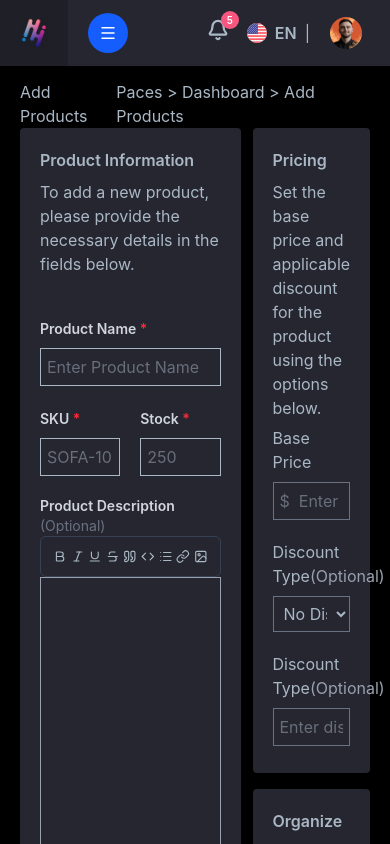
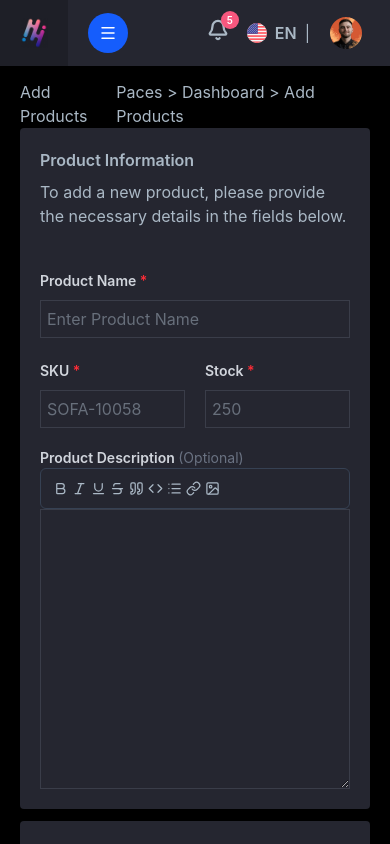
Before and after one commit to Husnainawm/Paces-Ecommerence-Admin-panel, a React (Vite) app: page /addproduct in a window 390 px wide. Built offline with nearby package versions, Linux system fonts and the light colour scheme.

Commit message:
final version of form

```diff
--- a/src/Component/Products Pages/AddItem.jsx
+++ b/src/Component/Products Pages/AddItem.jsx
@@ -5,7 +5,7 @@ import AddProductSectionTwo from './AddProductSectionTwo'
 const AddItem1 = () => {
   return (
     <>
-    <div className='grid gap-3 mt-5 grid-cols-[63%_auto]'>
+    <div className='grid gap-3 mt-5 lg:grid-cols-[63%_auto]'>
       <AddProductSectionOne/>
       <AddProductSectionTwo/>
     </div>
--- a/src/Component/Products Pages/AddProductSectionOne.jsx
+++ b/src/Component/Products Pages/AddProductSectionOne.jsx
@@ -1,14 +1,37 @@
-import React from 'react'
+import React, { useState } from 'react'
 import {
     Bold, Italic, Underline, Strikethrough, Quote,
-    Code, List, Link as LinkIcon, ImageIcon,CloudUpload
+    Code, List, Link as LinkIcon, ImageIcon, CloudUpload
 } from "lucide-react";
 
 
 const AddProductSectionOne = () => {
+    const [file, setFile] = useState([])
+
+    function handleFile(e) {
+        const Evntval =Array.from(e.target.files);
+        setFile([...file, ...Evntval]);
+
+    }
+
+    function removefile(idx) {
+        const newfiles = file.filter((_,i)=> i !==idx);
+        setFile(newfiles)
+    }
+
+    const Dragingfun = (e)=>{
+        e.preventDefault()
+    }
+
+    const Drageve = (e)=>{
+        e.preventDefault();
+        const newfile= e.dataTransfer.files;
+        setFile([...file, ...newfile]);
+    }
+
     return (
         <div className='w-full grid grid-cols-1 gap-3'>
-            <div className='p-5 border-solid rounded grid gap-10  bg-backCol'>
+            <div className='p-5 rounded grid gap-10  bg-backCol'>
                 <div>
                     <h4 className='font-semibold mb-2'>Product Information</h4>
                     <p>To add a new product, please provide the necessary details in the fields below.</p>
@@ -18,19 +41,19 @@ const AddProductSectionOne = () => {
                         <label htmlFor="productName" className="text-sm font-semibold text-gray-300">
                             Product Name <span className="text-red-500">*</span>
                         </label>
-                        <input id='productName' className='w-full p-1.5 mt-2 border border-textCol' type="text" placeholder='Enter Product Name' />
+                        <input id='productName' className='w-full p-1.5 mt-2 border border-gray-500/30' type="text" placeholder='Enter Product Name' />
                     </div>
                     <div className='col-start-1'>
                         <label htmlFor="productSKU" className="text-sm font-semibold text-gray-300">
                             SKU <span className="text-red-500">*</span>
                         </label>
-                        <input id='productSKU' className='w-full p-1.5 mt-2 border border-textCol' type="text" placeholder='SOFA-10058' />
+                        <input id='productSKU' className='w-full p-1.5 mt-2 border border-gray-500/30' type="text" placeholder='SOFA-10058' />
                     </div>
                     <div className='col-start-2'>
                         <label htmlFor="productStock" className="text-sm font-semibold text-gray-300">
                             Stock <span className="text-red-500">*</span>
                         </label>
-                        <input id='productSKU' className='w-full p-1.5 mt-2 border border-textCol' type="text" placeholder='250' />
+                        <input id='productSKU' className='w-full p-1.5 mt-2 border border-gray-500/30' type="text" placeholder='250' />
                     </div>
                     <div className='col-start-1 col-end-3 flex flex-col'>
                         <label className="text-sm font-semibold text-gray-300">
@@ -49,22 +72,38 @@ const AddProductSectionOne = () => {
                             <ImageIcon size={15} />
                         </div>
 
-                        <textarea className='h-70 border border-gray-400'>
+                        <textarea className='h-70 border border-gray-500/30'>
 
                         </textarea>
 
                     </div>
                 </div>
             </div>
-            <div className='p-5 border-solid rounded grid gap-10  bg-backCol'>
+            <div  onDragEnter={Dragingfun} onDragOver={Dragingfun} onDrop={Drageve} className='p-5 border-solid rounded grid gap-10  bg-backCol'>
                 <div>
                     <h4 className='font-semibold mb-2'>Product Image</h4>
                     <p>To upload a product image, please use the option below to select and upload the relevant file.</p>
                 </div>
+                <label id='Input' className='h-90 flex flex-col gap-4 pb-10 border border-gray-400/40 border-dashed items-center justify-center'>
+                    <div className=' flex items-center justify-center rounded-full h-10 w-10 bg-blue-400/40 text-blue-400'>
+                        <CloudUpload />
+                    </div>
+                    <h4 className='text-xl font-medium'>Drop files here or click to upload.</h4>
+                    <p>You can drag images here, or browse files via the button below.</p>
+                    <input onChange={handleFile} type="file" id='Input' multiple className='hidden' />
+                    <label htmlFor='Input' className='px-4 py-0.5 border border-gray-400 hover:border-blueCol hover:text-blueCol transition delay-100'>Browse Images</label>
+                </label>
                 <div>
-                        <label htmlFor="file">
-                        </label>
-                        <input className='h-70 w-full border border-gray-400' type="file"/>
+                    {file.map((file, idx) => {
+                        return (
+                            <div key={idx} className=' flex justify-between items-center'>
+                                <div className=' flex gap-3 mb-2 items-center'>
+                                    <div className='h-8 w-8 object-cover'> <img src={URL.createObjectURL(file)} alt={file.name} /></div>
+                                    <p >{file.name}</p>
+                                </div>
+                         <button onClick={()=>removefile(idx)} className="flex items-center justify-center bg-red-400/50 w-6 h-6 pb-2 rounded-full text-white text-2xl">x</button>                                </div>
+                        )
+                    })}
                 </div>
 
             </div>
--- a/src/Component/Products Pages/AddProductSectionTwo.jsx
+++ b/src/Component/Products Pages/AddProductSectionTwo.jsx
@@ -11,7 +11,7 @@ const AddProductSectionTwo = () => {
                 <div className='flex flex-col gap-5'>
                     <div>
                         <label htmlFor="base">Base Price</label><br />
-                        <input className='border border-gray-500 w-full mt-2 p-1.5' type="text" id='base' placeholder='$  Enter base price(eg..199.99)' />
+                        <input className='border border-gray-400/40 w-full mt-2 p-1.5' type="text" id='base' placeholder='$  Enter base price(eg..199.99)' />
                     </div>
                     <div>
                         <label htmlFor="base">Discount Type
@@ -20,7 +20,7 @@ const AddProductSectionTwo = () => {
                             </span>
                         </label>
                         <br />
-                        <select className='border border-gray-500 w-full mt-2 p-1.5' id="base">
+                        <select className='border border-gray-400/40 w-full mt-2 p-1.5' id="base">
                             <option>No Discount</option>
                             <option>Choice Discount</option>
                             <option>Flat Discount</option>
@@ -35,12 +35,12 @@ const AddProductSectionTwo = () => {
                             </span>
                         </label>
                         <br />
-                        <input className='border border-gray-500 w-full mt-2 p-1.5' type="text" placeholder='Enter discount amount or percentage' />
+                        <input className='border border-gray-400/40 w-full mt-2 p-1.5' type="text" placeholder='Enter discount amount or percentage' />
                     </div>
 
                 </div>
             </div>
-            <div className='p-5 h-150 w-full rounded grid grid-cols-1 gap-5  bg-backCol'>
+            <div className='p-5 h-170 lg:h-160 w-full rounded grid grid-cols-1 gap-5  bg-backCol'>
                 <div>
                     <h4 className='font-semibold mb-2'>Organize</h4>
                     <p>Organize your product by selecting the appropriate brand, category, sub-category, status, and tags.</p>
@@ -48,20 +48,20 @@ const AddProductSectionTwo = () => {
                 <div className='flex flex-col gap-2'>
                     <div>
                         <label htmlFor="base">Base Price</label><br />
-                        <input className='border border-gray-500 w-full mt-2 p-1.5' type="text" id='base' placeholder='$  Enter base price(eg..199.99)' />
+                        <input className='border border-gray-400/40 w-full mt-2 p-1.5' type="text" id='base' placeholder='$  Enter base price(eg..199.99)' />
                     </div>
                     <div>
                         <label htmlFor="base">Brand
                         </label>
                         <br />
-                        <input className='border border-gray-500 w-full mt-2 p-1.5' type="text" placeholder='Enter brand name' />
+                        <input className='border border-gray-400/40 w-full mt-2 p-1.5' type="text" placeholder='Enter brand name' />
 
                     </div>
                      <div>
                         <label htmlFor="base">Category
                         </label>
                         <br />
-                        <select className='border border-gray-500 w-full mt-2 p-1.5' id="base">
+                        <select className='border border-gray-400/40 w-full mt-2 p-1.5' id="base">
                             <option>Choice Category</option>
                             <option>Furniture</option>
                             <option>Electronics</option>
@@ -73,7 +73,7 @@ const AddProductSectionTwo = () => {
                         <label htmlFor="base">Sub Category
                         </label>
                         <br />
-                        <select className='border border-gray-500 w-full mt-2 p-1.5' id="base">
+                        <select className='border border-gray-400/40 w-full mt-2 p-1.5' id="base">
                             <option>Choice Sub Category</option>
                             <option>Chairs</option>
                             <option>Sofas</option>
@@ -85,7 +85,7 @@ const AddProductSectionTwo = () => {
                         <label htmlFor="base">Status
                         </label>
                         <br />
-                        <select className='border border-gray-500 w-full mt-2 p-1.5' id="base">
+                        <select className='border border-gray-400/40 w-full mt-2 p-1.5' id="base">
                             <option>Choice Status</option>
                             <option>Published</option>
                             <option>Inactive</option>
@@ -98,7 +98,7 @@ const AddProductSectionTwo = () => {
                          <label htmlFor="base">Tags
                         </label>
                         <br />
-                        <input className='border border-gray-500 w-full mt-2 p-1.5' type="text" placeholder='Enter Tags Seprated By commas' />
+                        <input className='border border-gray-400/40 w-full mt-2 p-1.5' type="text" placeholder='Enter Tags Seprated By commas' />
                     </div>
 
                 </div>
```
Lines whose indentation alone changed are shown as unchanged.
